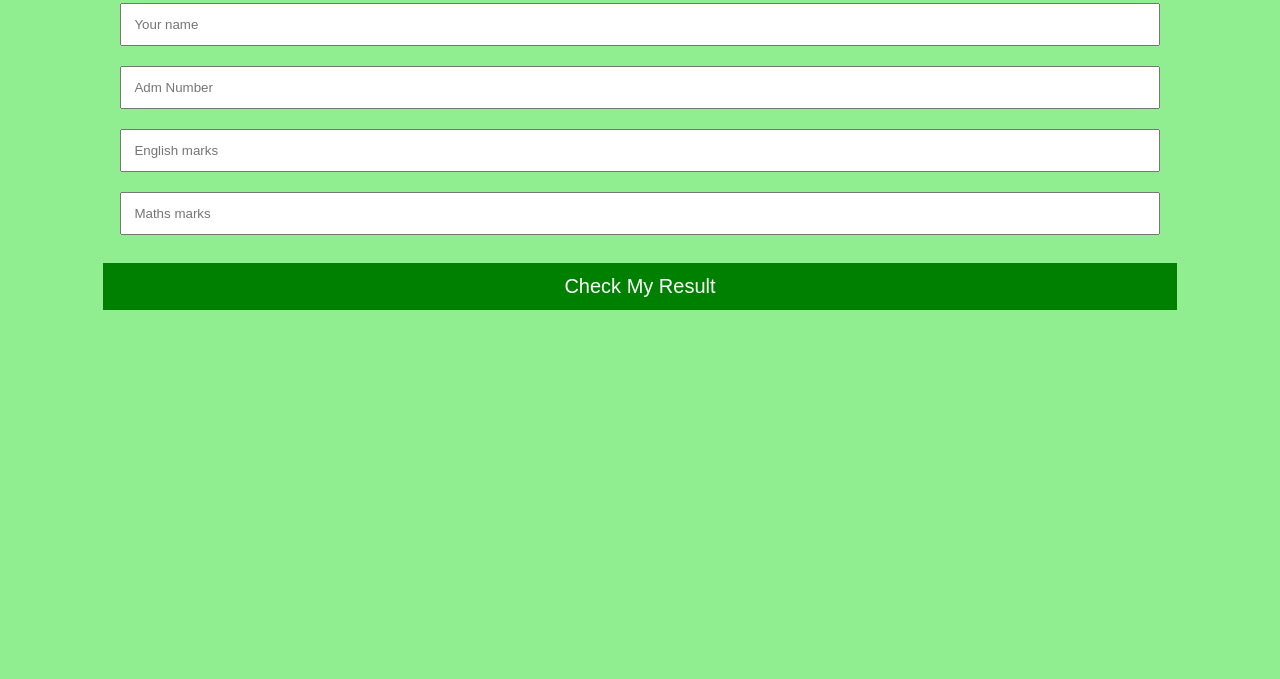
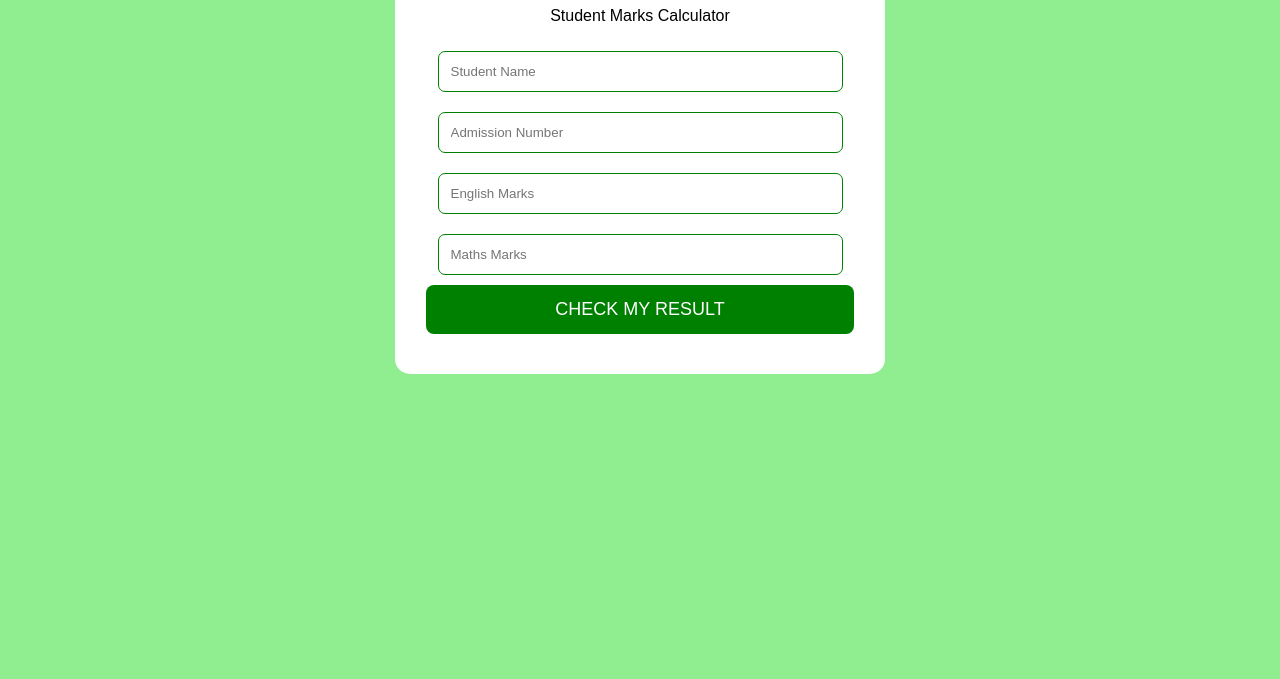
Before and after one commit to luckyish15-netizen/lucky-ish-website, a plain HTML site: page index.html in a window 1280 px wide. Shown: the part 121-800 px from the top of the page. Drawn offline with Linux system fonts and the light colour scheme.

Commit message:
Update index.html

```diff
--- a/index.html
+++ b/index.html
@@ -1,64 +1,91 @@
 
 <!DOCTYPE html>
-<html>
+<html lang="en">
 <head>
+<meta charset="UTF-8">
+<meta name="viewport" content="width=device-width, initial-scale=1.0">
 <title>Lucky Ish Website</title>
-    <meta name="viewport" content="width=device-width, initial-scale=1">
+
 <style>
 body {
     background: lightgreen;
+    font-family: Arial;
     text-align: center;
-            font-family: Arial;
+    padding: 20px;
+}
+.container {
+    background: white;
+    padding: 20px;
+    border-radius: 15px;
+    max-width: 450px;
+    margin: auto;
+}
+h1 {
+    color: green;
 }
 input {
+    width: 90%;
     padding: 12px;
-            width: 80%;
     margin: 10px;
+    border: 1px solid green;
+    border-radius: 7px;
+    box-sizing: border-box;
 }
 button {
     background: green;
     color: white;
-            padding: 12px;
-            width: 85%;
-            font-size: 20px;
+    padding: 14px;
+    width: 95%;
     border: none;
+    border-radius: 8px;
+    font-size: 18px;
+}
+#result {
+    color: green;
+    font-size: 18px;
+    margin-top: 20px;
 }
 </style>
 </head>
+
 <body>
 
-<h1 style="color:green;">Welcome to Lucky Ish Website</h1>
-<p>Write your marks here</p>
+<div class="container">
 
-<input id="name" placeholder="Your name">
-<br>
-<input id="adm" placeholder="Adm Number">
-<br>
-<input id="eng" type="number" placeholder="English marks">
-<br>
-<input id="math" type="number" placeholder="Maths marks">
-<br><br>
+<h1>WELCOME TO LUCKY ISH</h1>
+<p>Student Marks Calculator</p>
 
-<button onclick="checkResult()">Check My Result</button>
+<input id="name" placeholder="Student Name">
 
-<h2 id="result"></h2>
+<input id="adm" placeholder="Admission Number">
+
+<input id="eng" type="number" placeholder="English Marks">
+
+<input id="math" type="number" placeholder="Maths Marks">
+
+<button onclick="checkResult()">CHECK MY RESULT</button>
+
+<div id="result"></div>
+
+</div>
 
 <script>
 function checkResult() {
+
 let name = document.getElementById("name").value;
 let adm = document.getElementById("adm").value;
-    let eng = document.getElementById("eng").value;
-    let math = document.getElementById("math").value;
+let eng = Number(document.getElementById("eng").value);
+let math = Number(document.getElementById("math").value);
 
-    if (!name || !adm || eng === "" || math === "") {
+if (!name || !adm ||
+document.getElementById("eng").value === "" ||
+document.getElementById("math").value === "") {
 alert("Please fill all fields!");
 return;
 }
 
-    eng = Number(eng);
-    math = Number(math);
-
-    if (eng < 0 || eng > 100 || math < 0 || math > 100) {
+if (eng < 0 || eng > 100 ||
+math < 0 || math > 100) {
 alert("Marks must be between 0 and 100!");
 return;
 }
@@ -66,11 +93,17 @@ function checkResult() {
 let total = eng + math;
 let average = total / 2;
 
+let grade = average >= 80 ? "A" :
+average >= 70 ? "B" :
+average >= 60 ? "C" :
+average >= 50 ? "D" : "E";
+
 document.getElementById("result").innerHTML =
 "Student: " + name +
 "<br>Admission: " + adm +
 "<br>Total Marks: " + total +
-        "<br>Average: " + average;
+"<br>Average: " + average +
+"<br>Grade: " + grade;
 }
 </script>
 
```
Lines whose indentation alone changed are shown as unchanged.
